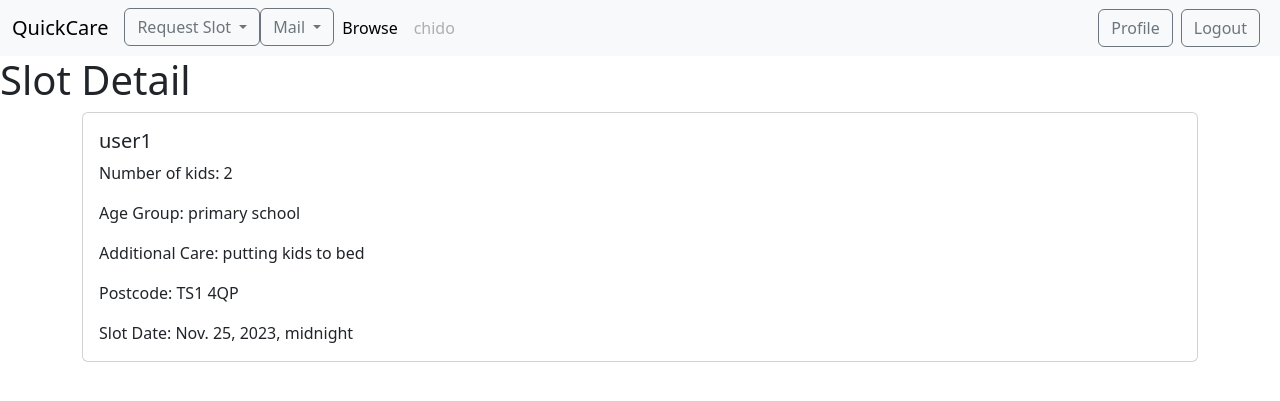
After one commit to Chido100/Quick_Care, a Django app: page /slot/slot_detail/6/ in a window 1280 px wide. The commit adds this page. Shown: the top 401 px of the page. Run offline with Django 4.2, Linux system fonts and the light colour scheme; a user stored in the database is signed in; data comes from the database, SQL or seed files in the repository; both versions use the stored data as it was after the commit.

Commit message:
Added Detail and Update views to Care_Slot

```diff
--- a/quick_care/care_slot/models.py
+++ b/quick_care/care_slot/models.py
@@ -6,17 +6,17 @@ from users.models import User
 AGE_GROUP = (
     ('select', 'Select'),
     ('newborn', 'Newborn'),
-    ('toddler', 'Toddler'),
+    ('Toddler', 'toddler'),
     ('pre-school', 'Pre-school'),
-    ('primary_school', 'Primary school'),
+    ('primary school', 'Primary school'),
     ('teenager(12+years)', 'Teenager(12+years)')
 )
 
 ADDITIONAL_CARE = (
     ('select', 'Select'),
     ('cooking', 'Cooking'),
-    ('putting_kids_to_bed', 'Putting kids to bed'),
-    ('homework_help', 'Homework help')
+    ('putting kids to bed', 'Putting kids to bed'),
+    ('homework help', 'Homework help')
 )
 
 
--- /dev/null
+++ b/quick_care/care_slot/templates/care_slot/slot_detail.html
@@ -0,0 +1,18 @@
+{% extends 'users/base.html' %}
+
+{% block content %}
+<h1>Slot Detail</h1>
+<div class="container">
+    <div class="card">
+        <div class="card-body">
+            <h5 class="card-title">{{ slot.creator }}</h5>
+            <p class="card-text">Number of kids: {{ slot.number_of_kids }}</p>
+            <p class="card-text">Age Group: {{ slot.age_group }}</p>
+            <p class="card-text">Additional Care: {{ slot.additional_care }}</p>
+            <p class="card-text">Postcode: {{ slot.postcode }}</p>
+            <p class="card-text">Slot Date: {{ slot.slot_date }}</p>
+        </div>
+    </div>
+</div>
+
+{% endblock content %}
--- a/quick_care/care_slot/urls.py
+++ b/quick_care/care_slot/urls.py
@@ -1,8 +1,11 @@
 from django.urls import path
-from .views import CreateCareSlotView, ListCareSlotView
+from .views import ListCareSlotView, CreateCareSlotView, DetailCareSlotView, UpdateCareSlotView
+
 
 
 urlpatterns = [
     path('create_slot/', CreateCareSlotView.as_view(), name='create-slot'),
     path('slot_list/', ListCareSlotView.as_view(), name='slot-list'),
+    path('slot_detail/<int:pk>/', DetailCareSlotView.as_view(), name='slot-detail'),
+    path('edit_slot/<int:pk>/', UpdateCareSlotView.as_view(), name='edit-slot'),
 ]
--- a/quick_care/care_slot/views.py
+++ b/quick_care/care_slot/views.py
@@ -1,4 +1,4 @@
-from django.shortcuts import render, get_object_or_404
+from django.shortcuts import render, get_object_or_404, redirect
 from .models import CareSlot
 from .forms import CareSlotForm
 from django.contrib import messages
@@ -17,18 +17,24 @@ class CreateCareSlotView(LoginRequiredMixin, CreateView):
     success_url = reverse_lazy('slot-list')
 
     def form_valid(self, form):
-        slot_date_str = form.cleaned_data['slot_date']
-        slot_date = datetime.strptime(slot_date_str, '%Y-%m-%d %H:%M%S')
-        date_created = form.cleaned_data.get('date_created')
+        # Get the current user ID
+        user_id = self.request.user.id
+        form.instance.creator_id = user_id
 
-        date_difference = slot_date - date_created
+        # Validate slot date entered before creating slot
+        slot_date_str = form.cleaned_data['slot_date'].strftime("%Y-%m-%d %H:%M:%S")
+        slot_date = datetime.strptime(slot_date_str, "%Y-%m-%d %H:%M:%S")
+
+        current_date = datetime.now()
+        date_difference = slot_date - current_date
 
         if date_difference >= timedelta(days=2):
             messages.success(self.request, 'Your slot has been submited successfully.')
             return super().form_valid(form)
         else:
-            messages.error(self.request, 'The date selected is less than 2 days. Please select a valid date.')
+            messages.error(self.request, 'The date selected must be atleast 2 days in the future. Please select a valid date.')
             return self.form_invalid(form)
+
 
 
 # List all Slots
@@ -39,3 +45,20 @@ class ListCareSlotView(LoginRequiredMixin, ListView):
 
     def get_queryset(self):
         return CareSlot.objects.filter(creator=self.request.user)
+
+
+# Slot Details
+class DetailCareSlotView(LoginRequiredMixin, DetailView):
+    model = CareSlot
+    template_name = 'care_slot/slot_detail.html'
+    context_object_name = 'slot'
+    pk_url_kwarg = 'pk'
+
+
+# Update Slot
+class UpdateCareSlotView(LoginRequiredMixin, UpdateView):
+    model = CareSlot
+    form_class = CareSlotForm
+    template_name = 'care_slot/edit_slot.html'
+    success_url = reverse_lazy('slot-detail')
+    pk_url_kwarg = 'pk'
```
Also changed, not shown: quick_care/care_slot/templates/care_slot/edit_slot.html (added, +24 -0 lines), quick_care/care_slot/templates/care_slot/slot_list.html (+11 -7 lines), quick_care/care_slot/migrations/0002_alter_careslot_additional_care_and_more.py (added), quick_care/db.sqlite3.
